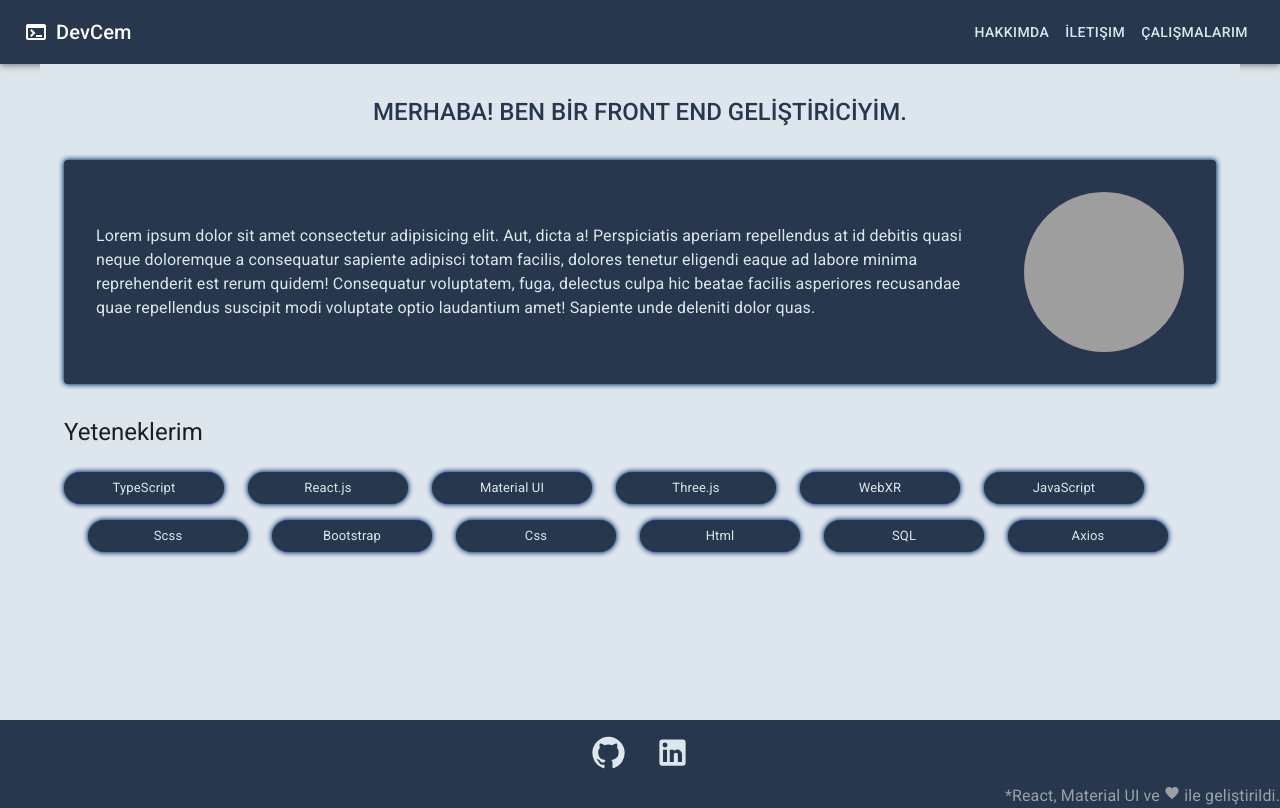
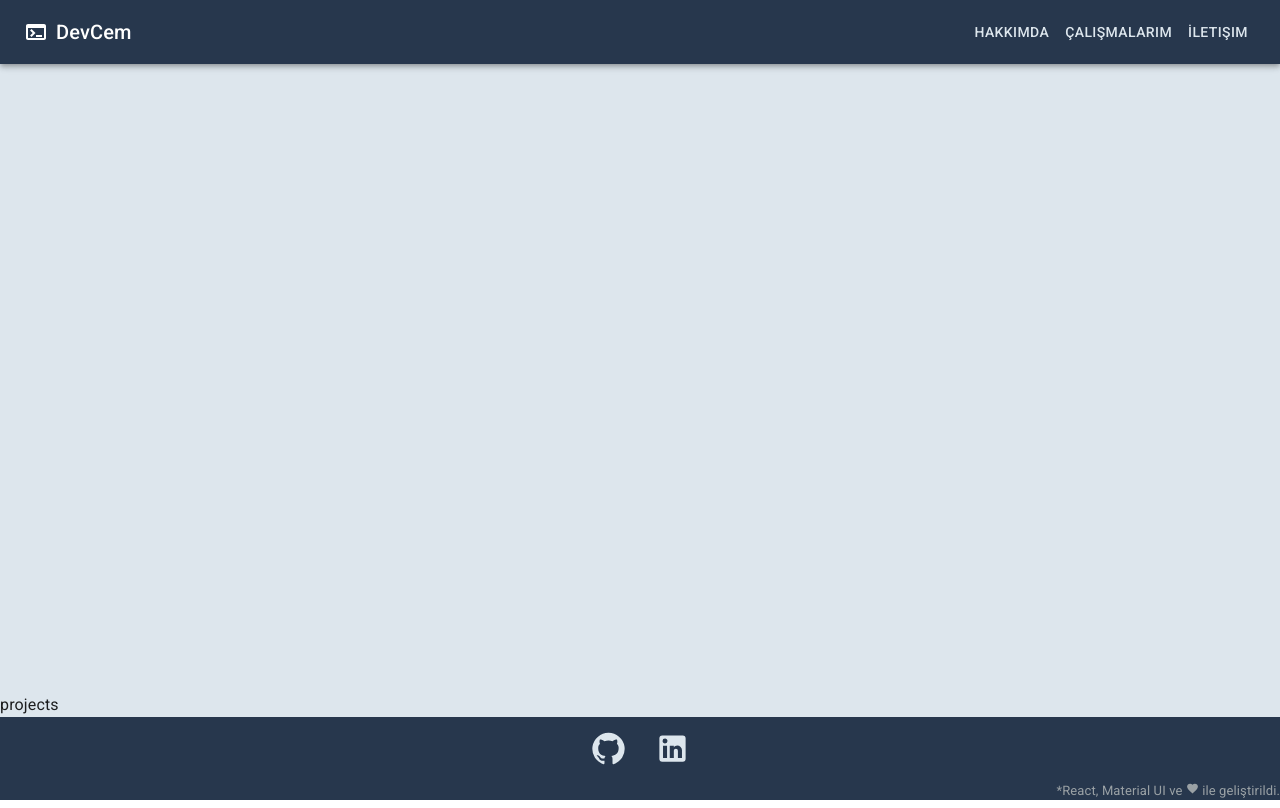
Before and after one commit to cemozr/react-portfolio, a React (Vite) app: page /projects in a window 1280 px wide. Built offline with nearby package versions, Linux system fonts and the light colour scheme; grey boxes are pictures that could not be loaded.

Commit message:
router coded

```diff
--- a/package.json
+++ b/package.json
@@ -16,7 +16,9 @@
     "@mui/icons-material": "^5.15.6",
     "@mui/material": "^5.15.6",
     "react": "^18.2.0",
-    "react-dom": "^18.2.0"
+    "react-dom": "^18.2.0",
+    "react-router": "^6.21.3",
+    "react-router-dom": "^6.21.3"
   },
   "devDependencies": {
     "@types/react": "^18.2.43",
--- a/src/App.jsx
+++ b/src/App.jsx
@@ -1,37 +1,18 @@
-import { green, grey, orange, purple, red, yellow } from "@mui/material/colors";
 import "./App.css";
 import { Header } from "./components/header/Header";
-import { createTheme } from "@mui/material";
 import { ThemeProvider } from "@mui/material";
-import { Bio } from "./components/bio/Bio";
+import { Bio } from "./pages/bio/Bio";
 import { Footer } from "./components/footer/Footer";
-
-export const theme = createTheme({
-  palette: {
-    primary: {
-      main: "#27374D",
-    },
-    secondary: { main: "#DDE6ED" },
-  },
-  components: {
-    MuiChip: {
-      styleOverrides: {
-        root: {
-          backgroundColor: "#27374D",
-          color: "#DDE6ED",
-          marginTop: "1rem",
-        },
-      },
-    },
-  },
-});
+import { theme } from "./themes/theme";
+import { router } from "./routes";
+import { RouterProvider } from "react-router";
 function App() {
   return (
     <>
       <ThemeProvider theme={theme}>
         <div className="flex-wrapper">
           <Header />
-          <Bio />
+          <RouterProvider router={router} />
           <Footer />
         </div>
       </ThemeProvider>
--- a/src/components/footer/Footer.jsx
+++ b/src/components/footer/Footer.jsx
@@ -38,6 +38,7 @@ export const Footer = () => {
           color={"secondary.dark"}
           bgcolor={"primary.main"}
           textAlign={"end"}
+          fontSize={"small"}
         >
           *React, Material UI ve <FavoriteIcon fontSize="smaller" /> ile
           geliştirildi.
--- a/src/components/header/Header.jsx
+++ b/src/components/header/Header.jsx
@@ -9,6 +9,8 @@ import { CssBaseline } from "@mui/material";
 import DataObjectIcon from "@mui/icons-material/DataObject";
 import TerminalIcon from "@mui/icons-material/Terminal";
 import { Margin } from "@mui/icons-material";
+import { Link, Router } from "react-router-dom";
+import { router } from "../../routes";
 export const Header = () => {
   return (
     <>
@@ -25,9 +27,41 @@ export const Header = () => {
               DevCem
             </Typography>
 
-            <Button sx={{ color: "secondary.main" }}>Hakkımda</Button>
-            <Button sx={{ color: "secondary.main" }}>İletişim</Button>
-            <Button sx={{ color: "secondary.main" }}>Çalışmalarım</Button>
+            <Button
+              sx={{
+                color: "secondary.main",
+                display: { xs: "none", sm: "block" },
+              }}
+            >
+              Hakkımda
+            </Button>
+
+            <Button
+              sx={{
+                color: "secondary.main",
+                display: { xs: "none", sm: "block" },
+              }}
+            >
+              Çalışmalarım
+            </Button>
+
+            <Button
+              sx={{
+                color: "secondary.main",
+                display: { xs: "none", sm: "block" },
+              }}
+            >
+              İletişim
+            </Button>
+            <IconButton
+              size="large"
+              edge="end"
+              color="inherit"
+              aria-label="menu"
+              sx={{ mt: "0.4rem", display: { xs: "block", sm: "none" } }}
+            >
+              <MenuIcon />
+            </IconButton>
           </Toolbar>
         </AppBar>
       </Box>
--- /dev/null
+++ b/src/pages/contact/Contact.jsx
@@ -0,0 +1,3 @@
+export const Contact = () => {
+  return <div>contact</div>;
+};
--- /dev/null
+++ b/src/pages/error/Error.jsx
@@ -0,0 +1,3 @@
+export const Error = () => {
+  return <div>error</div>;
+};
--- /dev/null
+++ b/src/pages/projects/Projects.jsx
@@ -0,0 +1,3 @@
+export const Projects = () => {
+  return <div>projects</div>;
+};
--- /dev/null
+++ b/src/routes.jsx
@@ -0,0 +1,26 @@
+import { createBrowserRouter } from "react-router-dom";
+import { Projects } from "./pages/projects/Projects";
+import { Contact } from "./pages/contact/Contact";
+import { Bio } from "./pages/bio/Bio";
+export const router = createBrowserRouter([
+  {
+    path: "/",
+    element: <Bio />,
+    errorElement: <Error />,
+  },
+  {
+    path: "/bio",
+    element: <Bio />,
+    errorElement: <Error />,
+  },
+  {
+    path: "/projects",
+    element: <Projects />,
+    errorElement: <Error />,
+  },
+  {
+    path: "/contact",
+    element: <Contact />,
+    errorElement: <Error />,
+  },
+]);
--- /dev/null
+++ b/src/themes/theme.js
@@ -0,0 +1,20 @@
+import { createTheme } from "@mui/material";
+export const theme = createTheme({
+  palette: {
+    primary: {
+      main: "#27374D",
+    },
+    secondary: { main: "#DDE6ED" },
+  },
+  components: {
+    MuiChip: {
+      styleOverrides: {
+        root: {
+          backgroundColor: "#27374D",
+          color: "#DDE6ED",
+          marginTop: "1rem",
+        },
+      },
+    },
+  },
+});
```
Also changed, not shown: src/pages/bio/Bio.jsx (renamed from src/components/bio/Bio.jsx), 1 other file (tests, documents, lock files or other folders).
